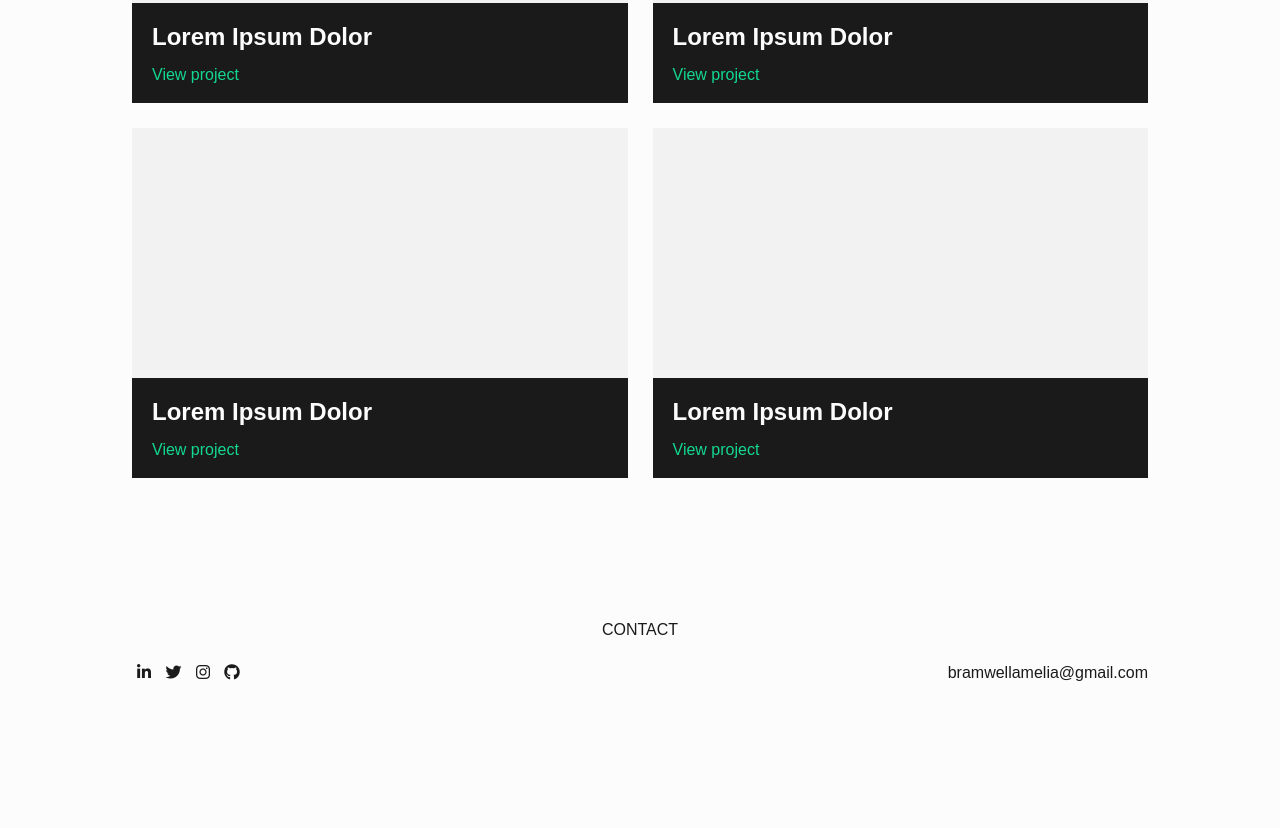
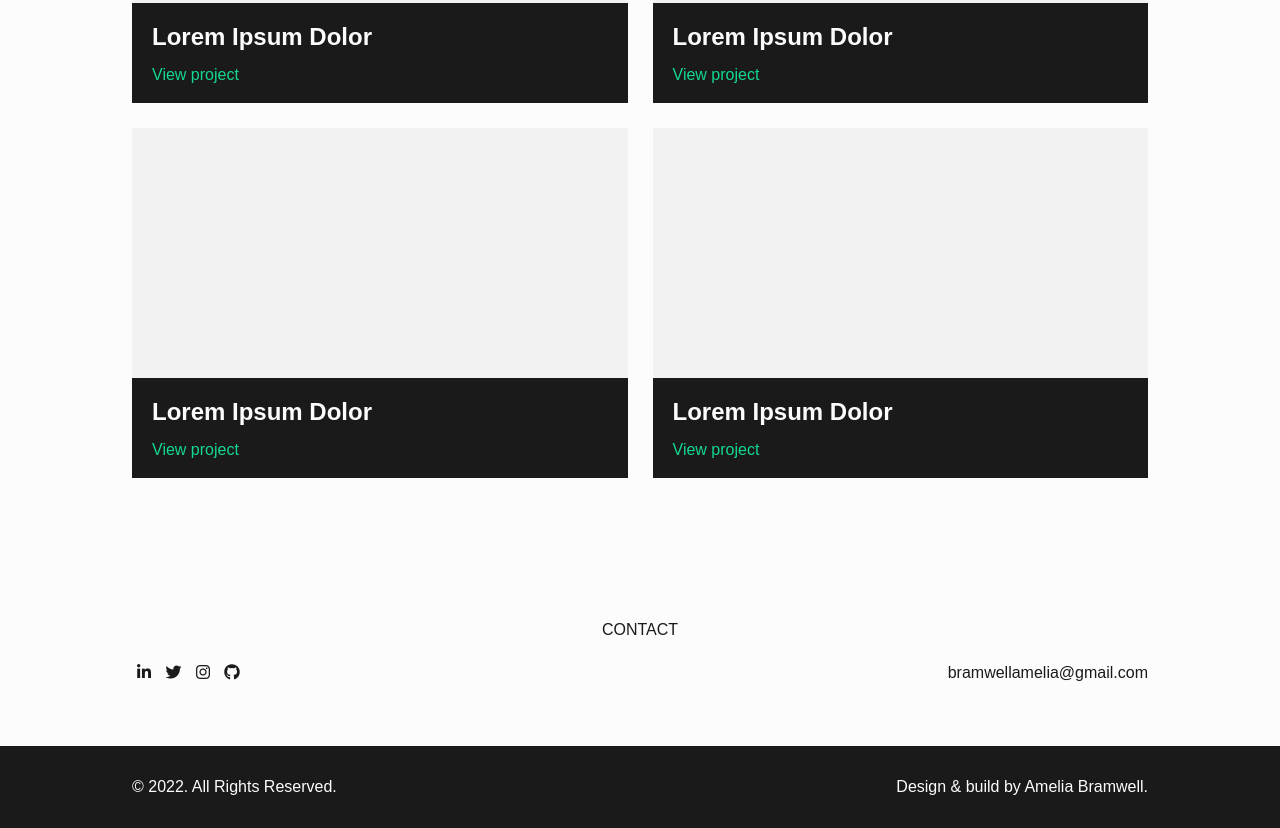
Before and after one commit to Zwirled/development-portfolio, a plain HTML site: page index.html in a window 1280 px wide. Shown: the part 1661-2489 px from the top of the page. Before the commit the page ends 2407 px from the top, so only its background shows below. Drawn offline with Linux system fonts and the light colour scheme.

Commit message:
Added Footer HTML with copyright info & styled with CSS

```diff
--- a/assets/css/style.css
+++ b/assets/css/style.css
@@ -55,7 +55,6 @@ h3 {
 
 span {
     font-size: 16px;
-    text-transform: uppercase;
     font-weight: 400;
 }
 
@@ -194,3 +193,19 @@ main {
 #contact .contact-info .socials a {
     margin: 0 5px;
 }
+
+/* FOOTER */
+footer {
+    background-color: var(--black);
+}
+
+footer .wrapper {
+    padding: 32px;
+    display: flex;
+    flex-direction: row;
+    justify-content: space-between;
+}
+
+footer span {
+    color: var(--white);
+}
--- a/index.html
+++ b/index.html
@@ -113,6 +113,15 @@
             </div>
         </section>
 
+        <footer>
+            <div class="container">
+                <div class="wrapper">
+                    <span>&copy; 2022. All Rights Reserved.</span>
+                    <span>Design & build by Amelia Bramwell.</span>
+                </div>
+            </div>
+        </footer>
+
     </main>
 
 </body>
```
